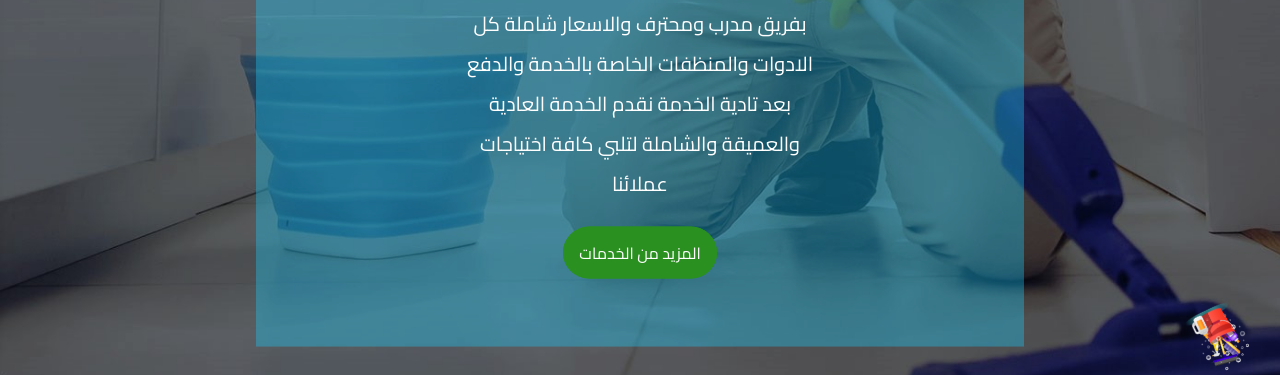
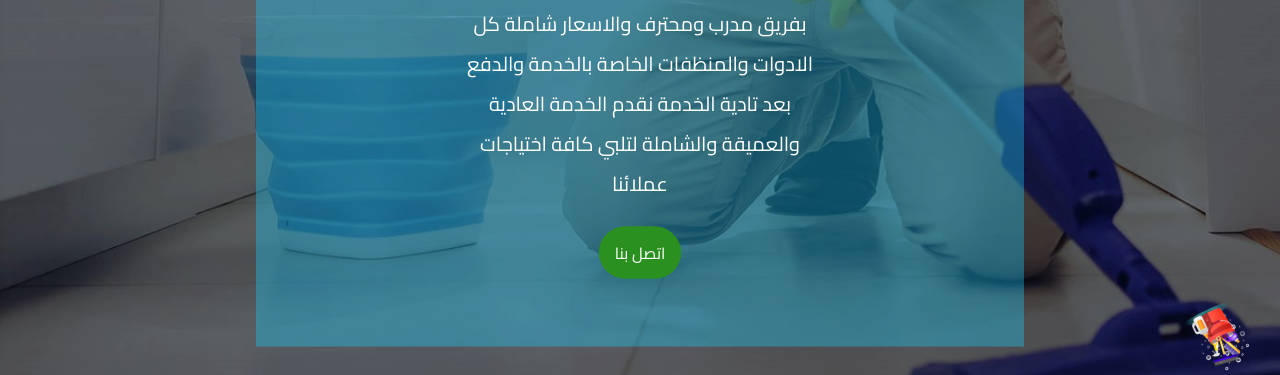
Before and after one commit to homaFF/LandClean, a plain HTML site: page index.html in a window 1280 px wide. Shown: the part 395-770 px from the top of the page. Drawn offline with Linux system fonts and the light colour scheme; a web font is replaced by a local one.

Commit message:
Add files via upload

```diff
--- a/index.html
+++ b/index.html
@@ -43,7 +43,7 @@
                     والدفع بعد تادية الخدمة
                     نقدم الخدمة العادية والعميقة والشاملة لتلبي كافة اختياجات عملائنا
                 </p>
-                <a href="#services">المزيد من الخدمات</a>
+                <a href="tel:+966 55 484 4578">اتصل بنا</a>
             </div>
     </div>
     <div class="imgs-section" id="services">
@@ -57,6 +57,7 @@
                 <div class="caption">
                     <h4>تنظيف الحمامات و المطابخ</h4>
                     <p>بأعلى جودة وأفضل سعر</p>
+                    <a href="tel:+966 55 484 4578">اتصل بنا</a>
                 </div>
             </div>
             <div class="box">
@@ -64,6 +65,7 @@
                 <div class="caption">
                     <h4>تنظيف الكنب و السجاد</h4>
                     <p>بأعلى جودة وأفضل سعر</p>
+                    <a href="tel:+966 55 484 4578">اتصل بنا</a>
                 </div>
             </div>
             <div class="box">
@@ -71,6 +73,7 @@
                 <div class="caption">
                     <h4>مكافحة الحشرات</h4>
                     <p>بأعلى جودة وأفضل سعر</p>
+                    <a href="tel:+966 55 484 4578">اتصل بنا</a>
                 </div>
             </div>
             <div class="box">
@@ -78,6 +81,7 @@
                 <div class="caption">
                     <h4>تنظيف الأحواش</h4>
                     <p>بأعلى جودة وأفضل سعر</p>
+                    <a href="tel:+966 55 484 4578">اتصل بنا</a>
                 </div>
             </div>
             <div class="box">
@@ -85,14 +89,18 @@
                 <div class="caption">
                     <h4>تنظيف الستائر</h4>
                     <p>بأعلى جودة وأفضل سعر</p>
+                    <a href="tel:+966 55 484 4578">اتصل بنا</a>
                 </div>
+
             </div>
             <div class="box">
                 <img src="images/srv9.png" alt="">
                 <div class="caption">
                     <h4>تنظيف غرف النوم</h4>
                     <p>بأعلى جودة وأفضل سعر</p>
+                    <a href="tel:+966 55 484 4578">اتصل بنا</a>
                 </div>
+
             </div>
         </div>
 
```
Also changed, not shown: about.html (+1 -1 lines).
